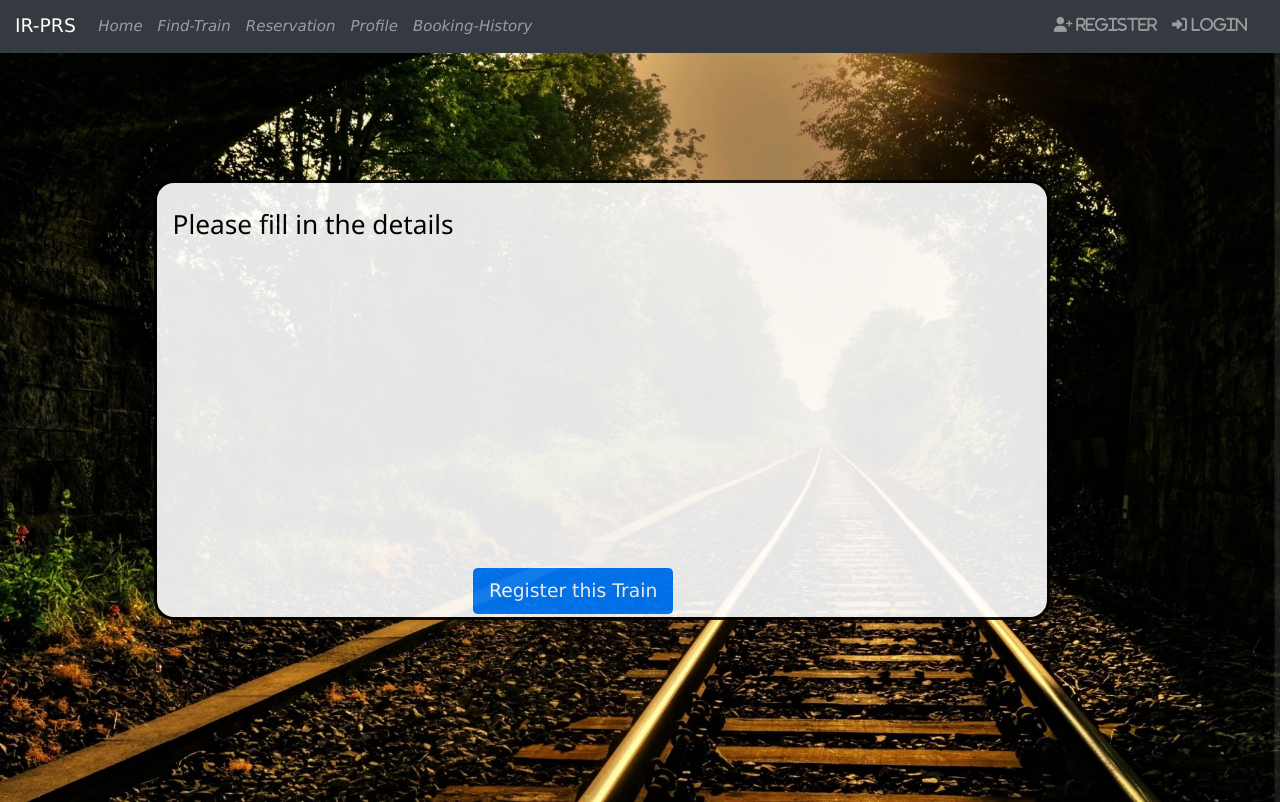
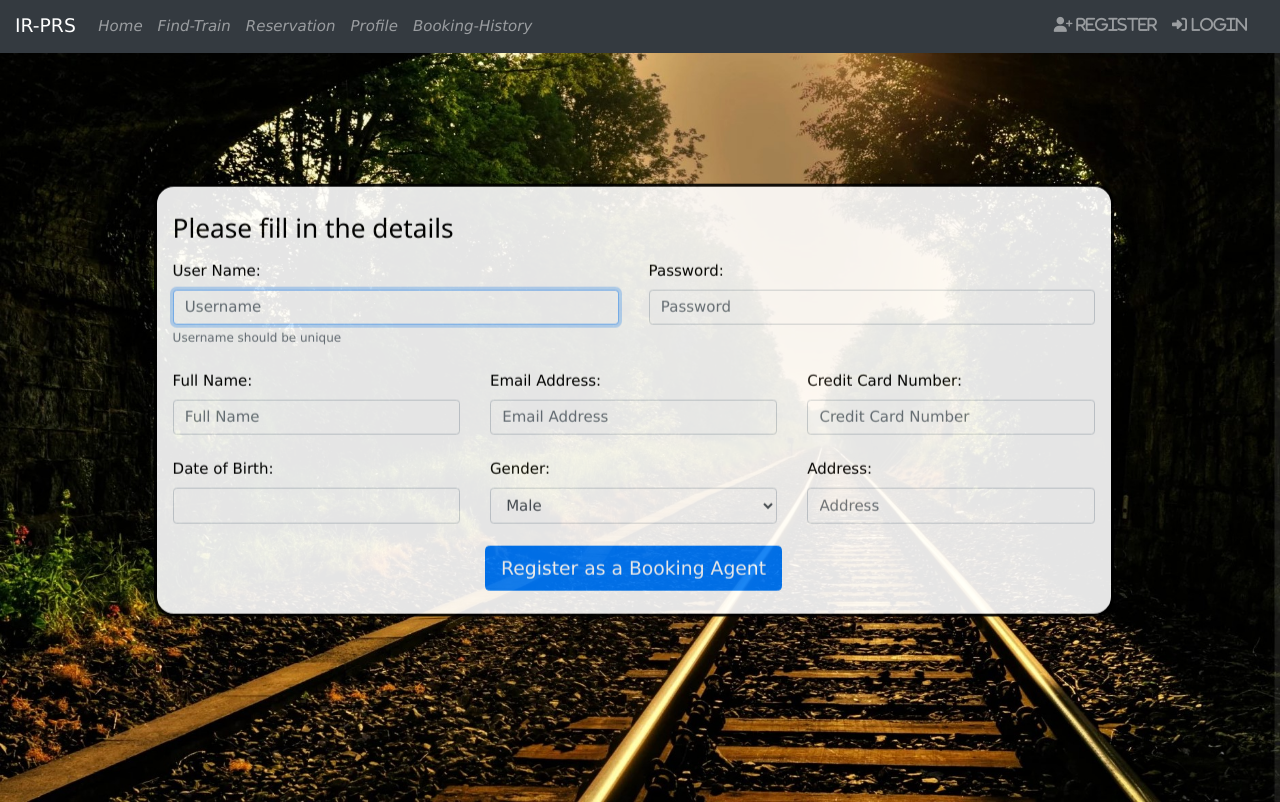
Before and after one commit to MohitSinghal2811/IR-PRS, a Django app: page /register in a window 1280 px wide. Run offline with Django 3.2, Linux system fonts and the light colour scheme; some libraries are stand-ins or nearby versions.

Commit message:
Correct register

```diff
--- a/rail/templates/rail/register.html
+++ b/rail/templates/rail/register.html
@@ -6,9 +6,9 @@
 {% block body %}
 
 
-<div class="w3-display-left" style="width:70vw ;margin-left:12vw; opacity:0.9; ">
-        <div class="w3-container w3-white w3-padding-16"  style="height: 55vh; border-width: 50px; border: solid black; border-radius: 20px;">
-            <form method="post" novalidate autocomplete="off">
+<div class="w3-display-left" style="width:75vw ;margin-left:12vw; opacity:0.9; ">
+    <div class="w3-container w3-white w3-padding-16"  style="height: 100%; border: solid black; border-radius: 20px;">
+        <form method="post" novalidate>
             {% csrf_token %}
             <h1 class="h3 mb-3 font-weight-normal">Please fill in the details</h1>
             {% if form.non_field_errors %}
@@ -21,117 +21,185 @@
 
             <div class = "row">
                 <div class = "col-md-6">
-                    {{ form.trainNumber.label_tag }}
+                    {{ form.username.label_tag }}
                     {% if form.is_bound %}
-                        {% if form.trainNumber.errors %}
-                            {% render_field form.trainNumber class="form-control is-invalid" %}
-                            {% for error in form.trainNumber.errors %}
+                        {% if form.username.errors %}
+                            {% render_field form.username class="form-control is-invalid" %}
+                            {% for error in form.username.errors %}
                                 <div class="invalid-feedback ">
                                 {{ error }}
                                 </div>
                             {% endfor %}
                         {% else %}
-                            {% render_field form.trainNumber class="form-control is-valid" %}
+                            {% render_field form.username class="form-control is-valid" %}
                         {% endif %}
                     {% else %}
-                        {% render_field form.trainNumber class="form-control" %}
+                        {% render_field form.username class="form-control" %}
                     {% endif %}
 
-                    {% if form.trainNumber.help_text %}
-                        <small class="form-text text-muted">{{ form.trainNumber.help_text }}</small>
+                    {% if form.username.help_text %}
+                        <small class="form-text text-muted">{{ form.username.help_text }}</small>
                     {% endif %}
                 </div>
-                <div class = "col-md-4">
-                    {{ form.departureDate.label_tag }}
+                <div class = "col-md-6">
+                    {{ form.password.label_tag }}
                     {% if form.is_bound %}
-                        {% if form.departureDate.errors %}
-                            {% render_field form.departureDate class="form-control is-invalid" %}
-                            {% for error in form.departureDate.errors %}
+                        {% if form.password.errors %}
+                            {% render_field form.password class="form-control is-invalid" %}
+                            {% for error in form.password.errors %}
                                 <div class="invalid-feedback ">
                                 {{ error }}
                                 </div>
                             {% endfor %}
                         {% else %}
-                            {% render_field form.departureDate class="form-control is-valid" %}
+                            {% render_field form.password class="form-control is-valid" %}
                         {% endif %}
                     {% else %}
-                        {% render_field form.departureDate class="form-control" %}
+                        {% render_field form.password class="form-control" %}
                     {% endif %}
 
-                    {% if form.departureDate.help_text %}
-                        <small class="form-text text-muted">{{ form.departureDate.help_text }}</small>
+                    {% if form.password.help_text %}
+                        <small class="form-text text-muted">{{ form.password.help_text }}</small>
                     {% endif %}
                 </div>
-                <div class = "col-md-2">
-                    {{ form.departureTime.label_tag }}
+            </div>
+            </br>
+            <div class = "row">
+                <div class = "col-md-4">
+                    {{ form.name.label_tag }}
                     {% if form.is_bound %}
-                        {% if form.departureTime.errors %}
-                            {% render_field form.departureTime class="form-control is-invalid" %}
-                            {% for error in form.departureTime.errors %}
+                        {% if form.name.errors %}
+                            {% render_field form.name class="form-control is-invalid" %}
+                            {% for error in form.name.errors %}
                                 <div class="invalid-feedback ">
                                 {{ error }}
                                 </div>
                             {% endfor %}
                         {% else %}
-                            {% render_field form.departureTime class="form-control is-valid" %}
+                            {% render_field form.name class="form-control is-valid" %}
                         {% endif %}
                     {% else %}
-                        {% render_field form.departureTime class="form-control" %}
+                        {% render_field form.name class="form-control" %}
                     {% endif %}
 
-                    {% if form.departureTime.help_text %}
-                        <small class="form-text text-muted">{{ form.departureTime.help_text }}</small>
-                    {% endif %}
                 </div>
-            </div>
-            <div class = "row">
-                <div class = "col-md-6">
-                    {{ form.AcCoachNo.label_tag }}
+                <div class = "col-md-4">
+                    {{ form.email.label_tag }}
                     {% if form.is_bound %}
-                        {% if form.AcCoachNo.errors %}
-                            {% render_field form.AcCoachNo class="form-control is-invalid" %}
-                            {% for error in form.AcCoachNo.errors %}
+                        {% if form.email.errors %}
+                            {% render_field form.email class="form-control is-invalid" %}
+                            {% for error in form.email.errors %}
                                 <div class="invalid-feedback ">
                                 {{ error }}
                                 </div>
                             {% endfor %}
                         {% else %}
-                            {% render_field form.AcCoachNo class="form-control is-valid" %}
+                            {% render_field form.email class="form-control is-valid" %}
                         {% endif %}
                     {% else %}
-                        {% render_field form.AcCoachNo class="form-control" %}
-                    {% endif %}
-
-                    {% if form.AcCoachNo.help_text %}
-                        <small class="form-text text-muted">{{ form.AcCoachNo.help_text }}</small>
+                        {% render_field form.email class="form-control" %}
                     {% endif %}
                 </div>
-                <div class = "col-md-6">
-                    {{ form.SlCoachNo.label_tag }}
+                <div class = "col-md-4">
+                    {{ form.creditCardNo.label_tag }}
                     {% if form.is_bound %}
-                        {% if form.SlCoachNo.errors %}
-                            {% render_field form.SlCoachNo class="form-control is-invalid" %}
-                            {% for error in form.SlCoachNo.errors %}
+                        {% if form.creditCardNo.errors %}
+                            {% render_field form.creditCardNo class="form-control is-invalid" %}
+                            {% for error in form.creditCardNo.errors %}
                                 <div class="invalid-feedback ">
                                 {{ error }}
                                 </div>
                             {% endfor %}
                         {% else %}
-                            {% render_field form.SlCoachNo class="form-control is-valid" %}
+                            {% render_field form.creditCardNo class="form-control is-valid" %}
                         {% endif %}
                     {% else %}
-                        {% render_field form.SlCoachNo class="form-control" %}
+                        {% render_field form.creditCardNo class="form-control" %}
                     {% endif %}
 
-                    {% if form.SlCoachNo.help_text %}
-                        <small class="form-text text-muted">{{ form.SlCoachNo.help_text }}</small>
+                </div>
+            </div>
+            </br>
+            <div class = "row">
+                <div class = "col-md-4">
+                    {{ form.dob.label_tag }}
+                    {% if form.is_bound %}
+                        {% if form.dob.errors %}
+                            {% render_field form.dob class="form-control is-invalid" %}
+                            {% for error in form.dob.errors %}
+                                <div class="invalid-feedback ">
+                                {{ error }}
+                                </div>
+                            {% endfor %}
+                        {% else %}
+                            {% render_field form.dob class="form-control is-valid" %}
+                        {% endif %}
+                    {% else %}
+                        {% render_field form.dob class="form-control" %}
+                    {% endif %}
+
+                </div>
+                <div class = "col-md-4">
+                    {{ form.gender.label_tag }}
+                    {% if form.is_bound %}
+                        {% if form.gender.errors %}
+                            {% render_field form.gender class="form-control is-invalid" %}
+                            {% for error in form.gender.errors %}
+                                <div class="invalid-feedback ">
+                                {{ error }}
+                                </div>
+                            {% endfor %}
+                        {% else %}
+                            {% render_field form.gender class="form-control is-valid" %}
+                        {% endif %}
+                    {% else %}
+                        {% render_field form.gender class="form-control" %}
                     {% endif %}
                 </div>
+                <div class = "col-md-4">
+                    {{ form.address.label_tag }}
+                    {% if form.is_bound %}
+                        {% if form.address.errors %}
+                            {% render_field form.address class="form-control is-invalid" %}
+                            {% for error in form.address.errors %}
+                                <div class="invalid-feedback ">
+                                {{ error }}
+                                </div>
+                            {% endfor %}
+                        {% else %}
+                            {% render_field form.address class="form-control is-valid" %}
+                        {% endif %}
+                    {% else %}
+                        {% render_field form.address class="form-control" %}
+                    {% endif %}
+
+                </div>
             </div>
-            <button type="submit" class="btn btn-lg btn-primary " style = "position: absolute; right:42%; bottom:0.5vw">Register this Train</button>
-            </form>
-        </div>
+            </br>
+            <div class="w3-center">
+                <div class="w3-bar">
+                    <button type="submit" class="btn btn-lg btn-primary w3-center ">Register as a Booking Agent</button>
+                </div>
+            </div>
+        </form>
     </div>
+</div>
+
+
+
+
+
+
+
+
+
+
+
+
+
+
+
+
 
 
 {% endblock %}
--- a/rail/views.py
+++ b/rail/views.py
@@ -120,6 +120,8 @@ def register(request):
         form = RegisterForm(request.POST)
         if form.is_valid():
             user = User.objects.create_user(username = request.POST.get('username'), email = request.POST.get('email'), password = request.POST.get('password'))
+            user.first_name = form.cleaned_data.get('name')
+            user.save()
             bookingAgent = BookingAgent(user = user, name = request.POST.get('name'), creditCardNo = request.POST.get('creditCardNo'), address = request.POST.get('address'), dob = form.cleaned_data.get('dob'), gender = request.POST.get('gender'), email = request.POST.get('email'))
             bookingAgent.save()
             var = authenticate(request, username =  request.POST.get('username'), password = request.POST.get('password'))
@@ -193,7 +195,8 @@ def releaseTrain(request):
         form = ReleasedTrainForm(request.POST)
         if form.is_valid():
             train = Train.objects.filter(trainNumber = request.POST.get("trainNumber"))[0]
-            var = ReleasedTrain(train = train, departureDate = request.POST.get("departureDate") , departureTime = request.POST.get("departureTime"), maxAC = int(request.POST.get("acCoachNo")) * 18, maxSL = int(request.POST.get("slCoachNo")) * 24, currAC = 1, currSL = 1, releasedDate = datetime.date.today(), releasedTime = datetime.datetime.now().time(), admin = request.user, fareac = form.cleaned_data.get('fareac'), faresl = form.cleaned_data.get('faresl'))
+            print(request.POST)
+            var = ReleasedTrain(train = train, departureDate = request.POST.get("departureDate") , departureTime = request.POST.get("departureTime"), maxAC = int(request.POST.get("acCoachNo")) * 18, maxSL = int(request.POST.get("slCoachNo")) * 24, currAC = 1, currSL = 1, releasedDate = datetime.date.today(), releasedTime = datetime.datetime.now().time(), admin = request.user, fareAC = form.cleaned_data.get('fareac'), fareSL = form.cleaned_data.get('faresl'))
             var.save()
             for i in range(1, int(request.POST.get('acCoachNo')) + 1):
                 coach = Coach(releasedTrain = var, coachType = "AC", coachNumber = i)
```
Also changed, not shown: db.sqlite3.
